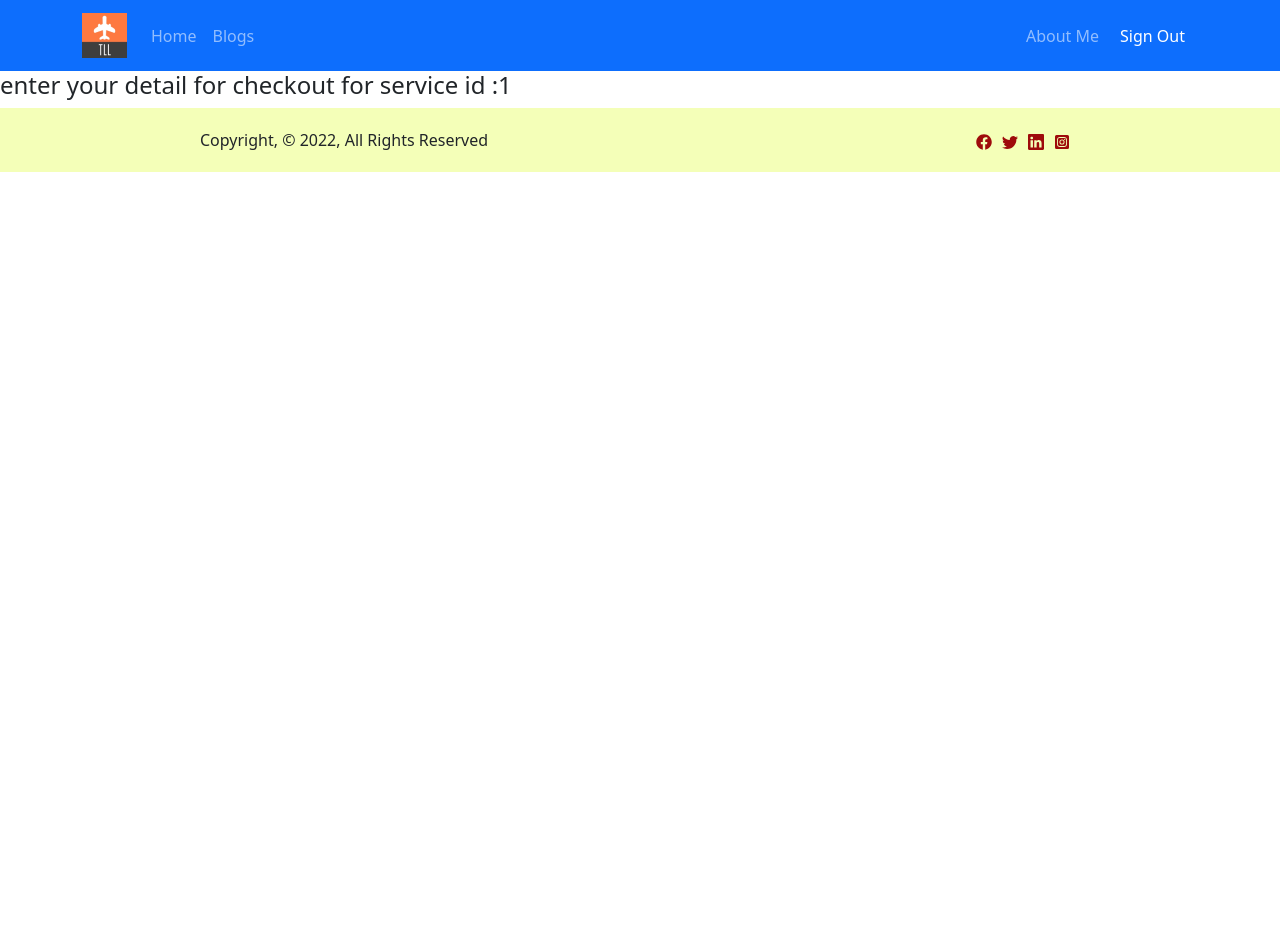
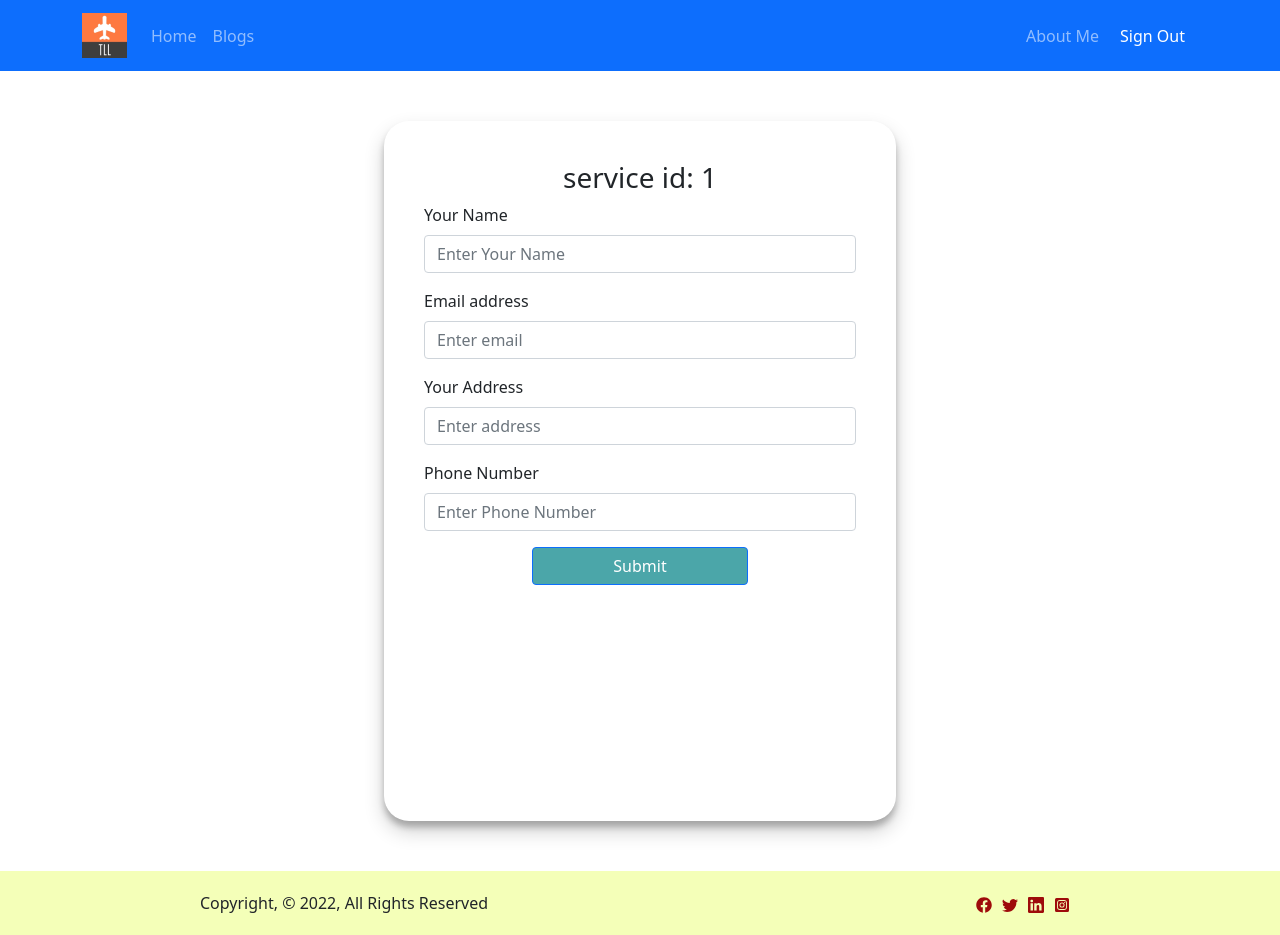
Before and after one commit to souravpodder/client-main-independent-website, a React (Create React App) app: page /checkout/1 in a window 1280 px wide. Before the commit the page ends 800 px from the top, so only its background shows below. Built offline with nearby package versions, Linux system fonts and the light colour scheme; no server answers; sample sign-in values are in the browser's storage; the HTML template or start-up script is replaced by a standard one.

Commit message:
checkout page and toast displayed

```diff
--- a/package.json
+++ b/package.json
@@ -15,6 +15,7 @@
     "react-icons": "^4.3.1",
     "react-router-dom": "^6.3.0",
     "react-scripts": "5.0.1",
+    "react-toastify": "^8.2.0",
     "web-vitals": "^2.1.4"
   },
   "scripts": {
--- a/src/Pages/Checkout/Checkout.js
+++ b/src/Pages/Checkout/Checkout.js
@@ -1,11 +1,43 @@
 import React from 'react';
+import { Button, Form } from 'react-bootstrap';
 import { useParams } from 'react-router-dom';
+import { ToastContainer, toast } from 'react-toastify';
+import 'react-toastify/dist/ReactToastify.css';
 
 const Checkout = () => {
   const { serviceId } = useParams();
+
+  const handleCheckoutInfoSubmit = (event) => {
+    event.preventDefault();
+    toast('thank you for the booking.');
+  }
   return (
-    <div>
-      <h4>enter your detail for checkout for service id :{serviceId} </h4>
+    <div className='form-container'>
+      <h3 className='text-center'>service id: {serviceId}</h3>
+      <Form onSubmit={handleCheckoutInfoSubmit}>
+        <Form.Group className="mb-3" controlId="formBasicEmail">
+          <Form.Label>Your Name</Form.Label>
+          <Form.Control type="text" name="name" placeholder="Enter Your Name" />
+        </Form.Group>
+        <Form.Group className="mb-3" controlId="formBasicEmail">
+          <Form.Label>Email address</Form.Label>
+          <Form.Control type="email" name="email" placeholder="Enter email" required />
+        </Form.Group>
+        <Form.Group className="mb-3" controlId="formBasicEmail">
+          <Form.Label>Your Address</Form.Label>
+          <Form.Control type="text" name="address" placeholder="Enter address" required />
+        </Form.Group>
+
+        <Form.Group className="mb-3" controlId="formBasicPassword">
+          <Form.Label>Phone Number</Form.Label>
+          <Form.Control type="text" name="phone" placeholder="Enter Phone Number" required />
+        </Form.Group>
+
+        <Button className='submit-btn mb-3' type="submit">
+          Submit
+        </Button>
+      </Form>
+      <ToastContainer />
     </div>
   );
 };
```
Also changed, not shown: 1 other file (tests, documents, lock files or other folders).
